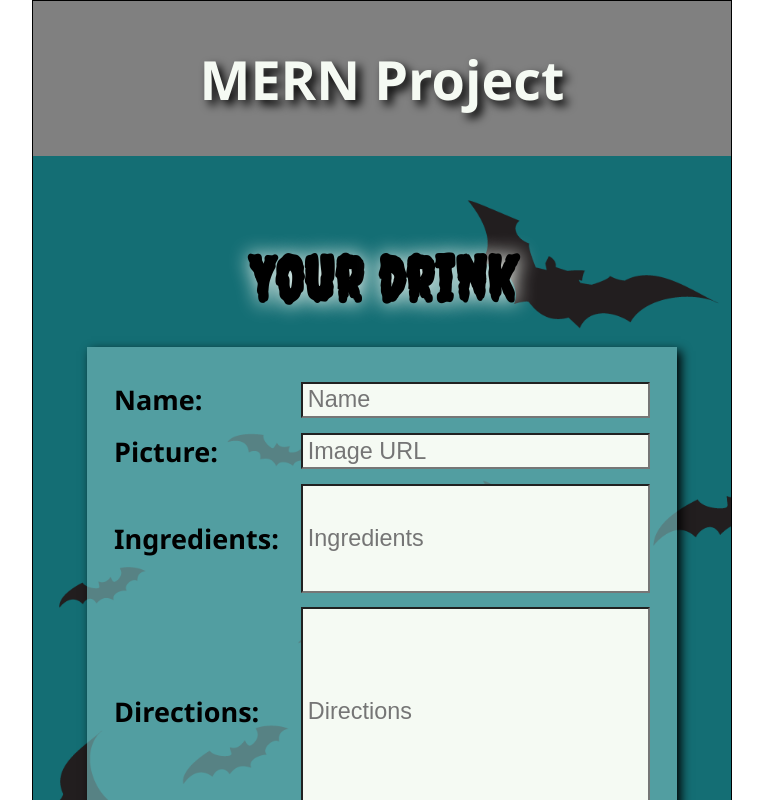
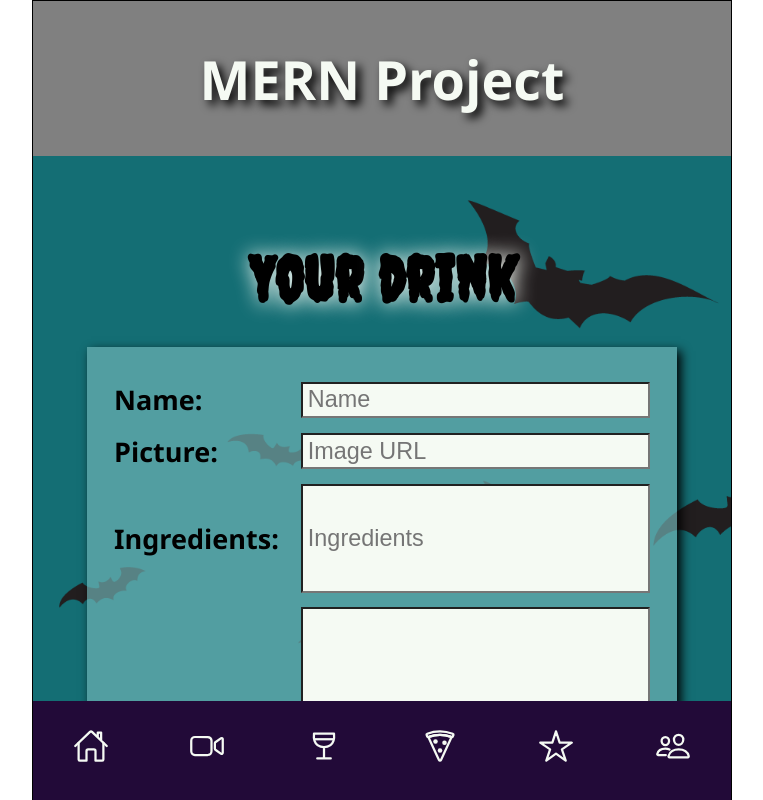
Before and after one commit to caitmp12/zen-project3-frontend, a React (Create React App) app: page /create/drinks in a window 1280 px wide. Shown: the top 800 px of the page, without its empty margins (258-1021 px from the left). Built offline with nearby package versions, Linux system fonts and the light colour scheme; no server answers.

Commit message:
image cleanup

```diff
--- a/src/index.css
+++ b/src/index.css
@@ -5,6 +5,10 @@
   margin: auto;
   padding: 0;
   max-width: 700px;
+}
+
+html {
+  scroll-behavior: smooth;
 }
 
 body {
@@ -69,6 +73,8 @@ h1 {
   display: flex;
   padding: .75em 0;
   background-color: rgb(34, 10, 56);
+  position: sticky;
+  bottom: 0;
 }
 
 .nav .md {
@@ -95,6 +101,7 @@ h1 {
   background-size: cover;
   background-position: left bottom;
   background-color: rgb(20, 110, 116);
+  overflow: hidden;
 }
 
 h2 {
@@ -103,7 +110,6 @@ h2 {
   padding: .5em 0;
   text-align: center;
   text-shadow: 1px 1px 20px rgb(245, 250, 243);
-  /* background-color: rgb(20, 110, 116); */
 }
 
 .outer-container form {
@@ -146,6 +152,7 @@ h2 {
   display: flex;
   flex-wrap: wrap;
   height: 700px;
+  overflow: hidden;
 }
 
 .map {
@@ -271,6 +278,7 @@ label {
   background-repeat: no-repeat;
   background-size: cover;
   background-position: center right;
+  overflow: hidden;
 }
 
 .show-flex {
```
Also changed, not shown: public/images/pumpkin.png (deleted).
